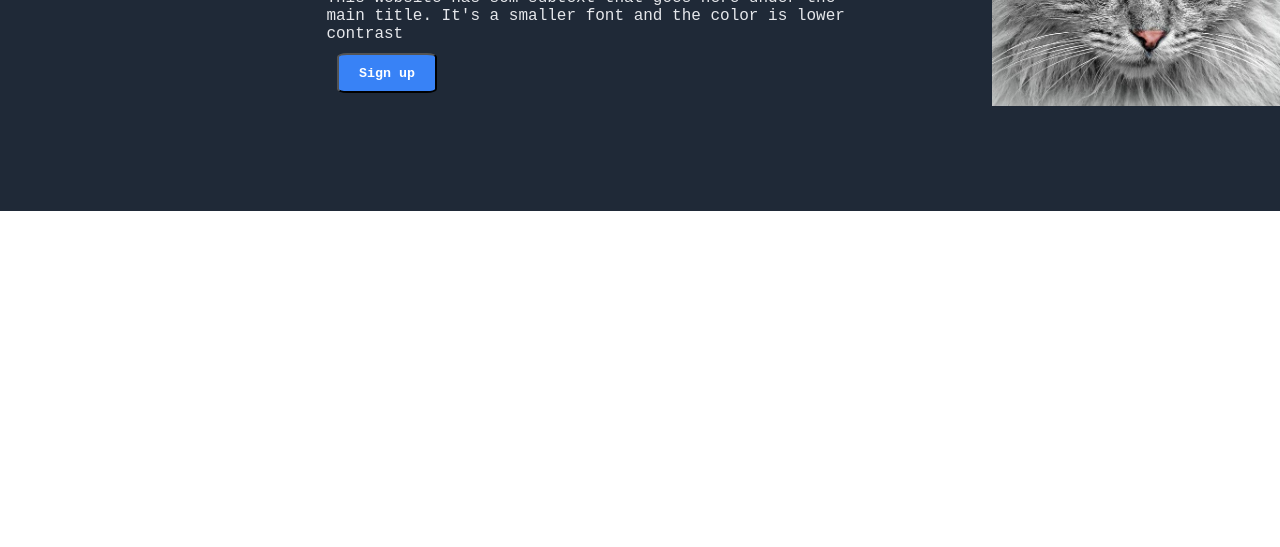
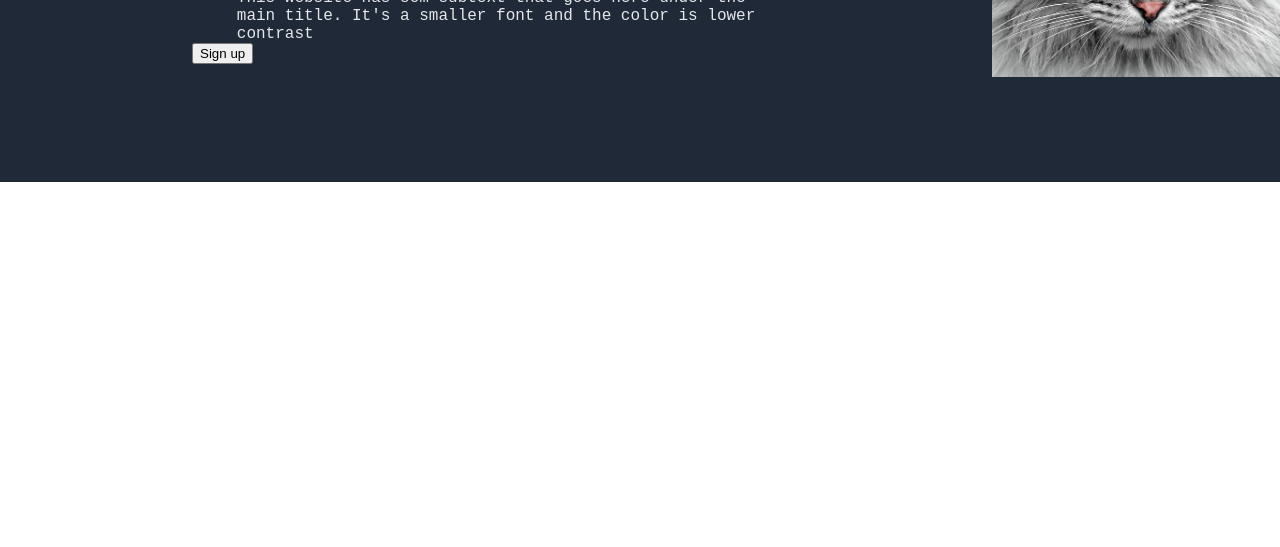
Before and after one commit to chollow-code/landing-page, a plain HTML site: page index.html in a window 1280 px wide. Shown: the part 253-800 px from the top of the page. Drawn offline with Linux system fonts and the light colour scheme.

```diff
--- a/index.html
+++ b/index.html
@@ -32,7 +32,7 @@
                 main title. It's a smaller font and the color is lower contrast
             </p>
 
-            <button id="signup" type="button">Sign up</button>
+            <button id="" type="button">Sign up</button>
 
             <img id="catmain" src="/images/cat-1045782_640.jpg" alt="cat image" style="width:300px ; ">
 
--- a/style.css
+++ b/style.css
@@ -54,7 +54,7 @@
     font-weight: bold;
     font-family: 'Courier New', Courier, monospace;
     border-radius: 10%;
-    margin-left: 145px;
+    margin-left: 45px;
     margin-top: 10px;
 }
 
@@ -64,23 +64,22 @@
     display: inline-block;
     font-weight: bold;
     margin: 100px 0 0 0;
-    padding-left: 15%;
+    padding-left: 5%;
     font-size: xx-large;
 }
 
 .mainpara{
     color: #e5e7eb;
-    padding-left: 15%;
+    padding-left: 5%;
     padding-right: 10%;
     margin: 5px 0 0 0;
     height: auto;
     width: 520px;
+
 }
 
 .headerlinks{
     color:white;
-
-
     float: right;
     font-size: 20px;
     margin: 0 5px 0 5px;
```
